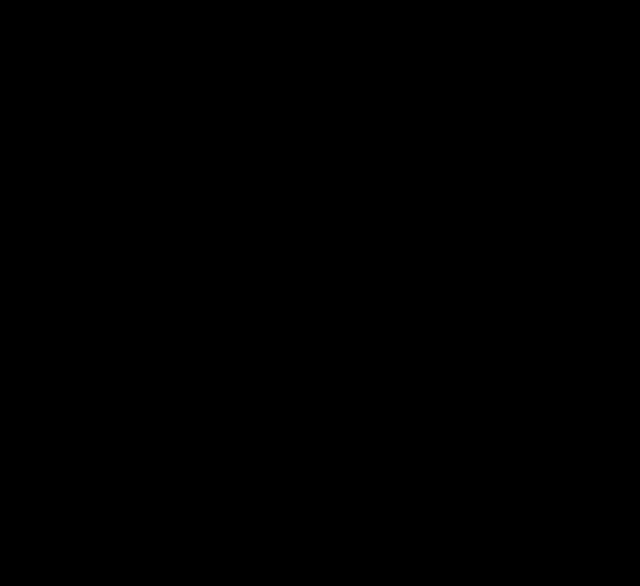
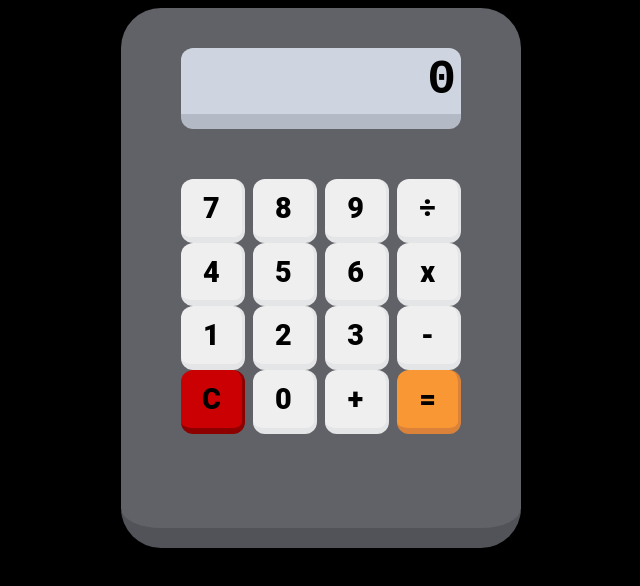
Before and after one commit to PapsRaps/calculator, a plain HTML site: page index.html in a window 1280 px wide. Shown: the whole page, without its empty margins (319-959 px from the left). Drawn offline with Linux system fonts and the light colour scheme.

Commit message:
Calculator Design
Designed the calculator with css. No functionality added.

```diff
--- a/index.html
+++ b/index.html
@@ -8,6 +8,26 @@
     <script src="javascript.js" defer></script>
 </head>
 <body>
-
+    <div id="calculatorBody">
+        <div id="displayResults"><p>0</p></div>
+        <div id="keypads">
+            <button id="7" class="keypad">7</button>
+            <button id="8" class="keypad">8</button>
+            <button id="9" class="keypad">9</button>
+            <button id="÷" class="keypad">÷</button>
+            <button id="4" class="keypad">4</button>
+            <button id="5" class="keypad">5</button>
+            <button id="6" class="keypad">6</button>
+            <button id="x" class="keypad">x</button>
+            <button id="1" class="keypad">1</button>
+            <button id="2" class="keypad">2</button>
+            <button id="3" class="keypad">3</button>
+            <button id="-" class="keypad">-</button>
+            <button id="C" class="keypad clear">C</button>
+            <button id="0" class="keypad">0</button>
+            <button id="+" class="keypad">+</button>
+            <button id="=" class="keypad equals">=</button>
+        </div>
+    </div>
 </body>
 </html>
--- a/style.css
+++ b/style.css
@@ -1,3 +1,78 @@
 body{
     background-color:  black;
+    box-sizing: content-box;
+    display: flex;
+    justify-content: center;
+
 }
+
+#calculatorBody{
+    max-width: 50vh;
+    width: 90%;
+    min-height: 55vh;
+    background-color: #616268;
+    border-radius: 40px;
+    display: flex;
+    flex-direction: column;
+    align-items: center;
+    gap: 50px;
+    padding: 40px 0 40px 0;
+    border: none;
+    border-bottom: 20px solid #515359;
+}
+
+#displayResults{
+    border-radius: 12px;
+    width: 70%;
+    min-height: 15%;
+    background-color: #CFD5E0;
+    border: none;
+    border-bottom: 15px solid #b4bac5;
+    display: flex;
+    justify-content: end;
+}
+
+#displayResults p{
+    margin: 5px 5px 0 5px;
+    font-family: "Courier New", monospace;
+    font-weight: 900;
+    font-size: 3rem;
+}
+
+#keypads{
+    display: flex;
+    flex-wrap: wrap;
+    width: 70%;
+    gap: 3%;
+}
+
+.keypad{
+    width: 22.75%;
+    height: auto;
+    aspect-ratio: 1/1;
+    border-radius: 12px;
+    border: none;
+    border-bottom: 6px solid #E4E5E6;
+    border-right: 3px solid #E4E5E6;
+
+    font-family: Roboto, sans-serif;
+    font-weight: 900;
+    font-size: 1.8rem;
+    text-align: center;
+}
+
+.keypad:active {
+  transform: scale(0.95);
+}
+
+.keypad.clear{
+    background-color: #CB0003;
+    border-bottom: 6px solid #8D0000;
+    border-right: 3px solid #8D0000;
+}
+
+.keypad.equals{
+    background-color: #F89734;
+    border-bottom: 6px solid #DB823A;
+    border-right: 3px solid #DB823A;
+}
```
